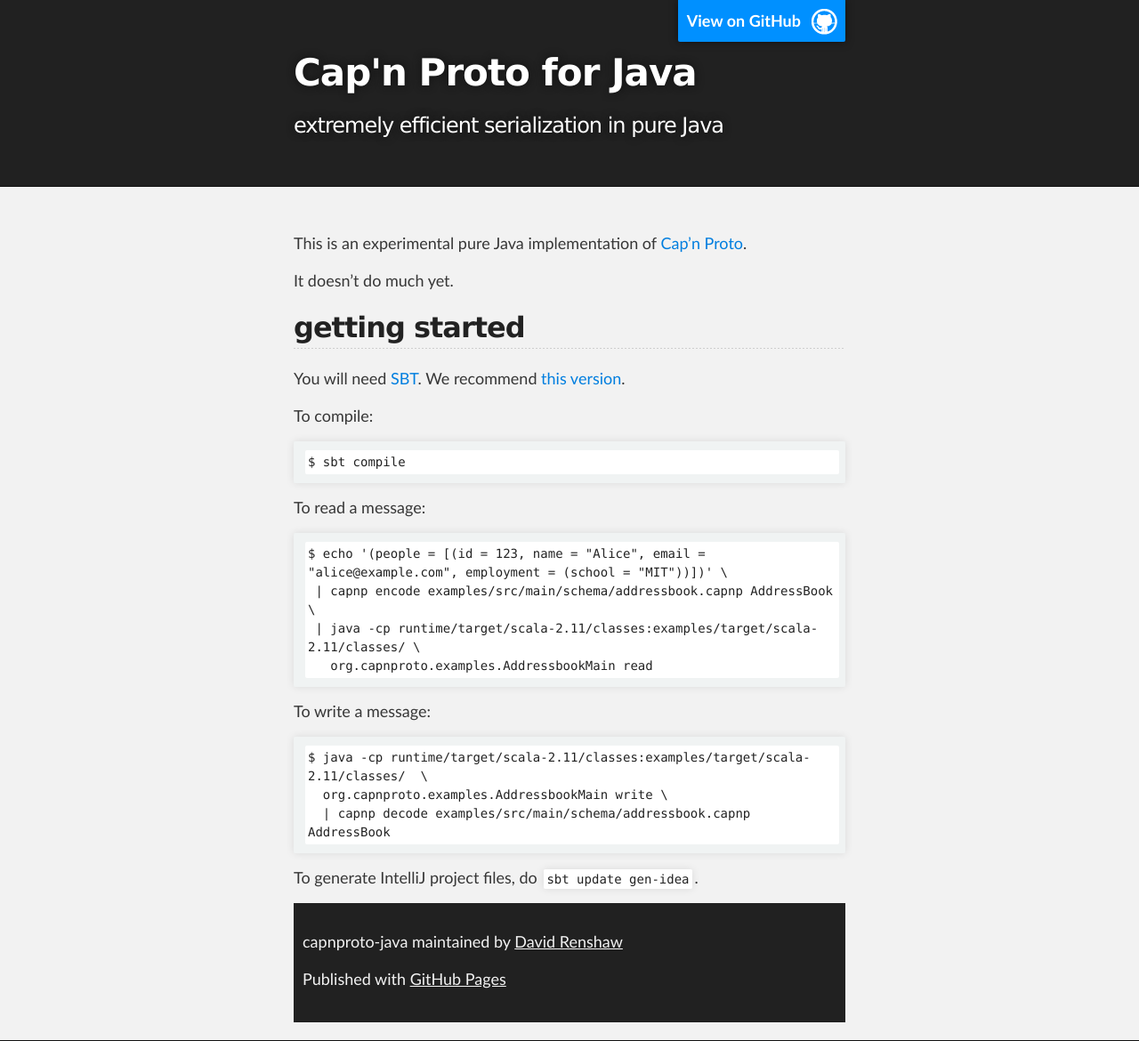
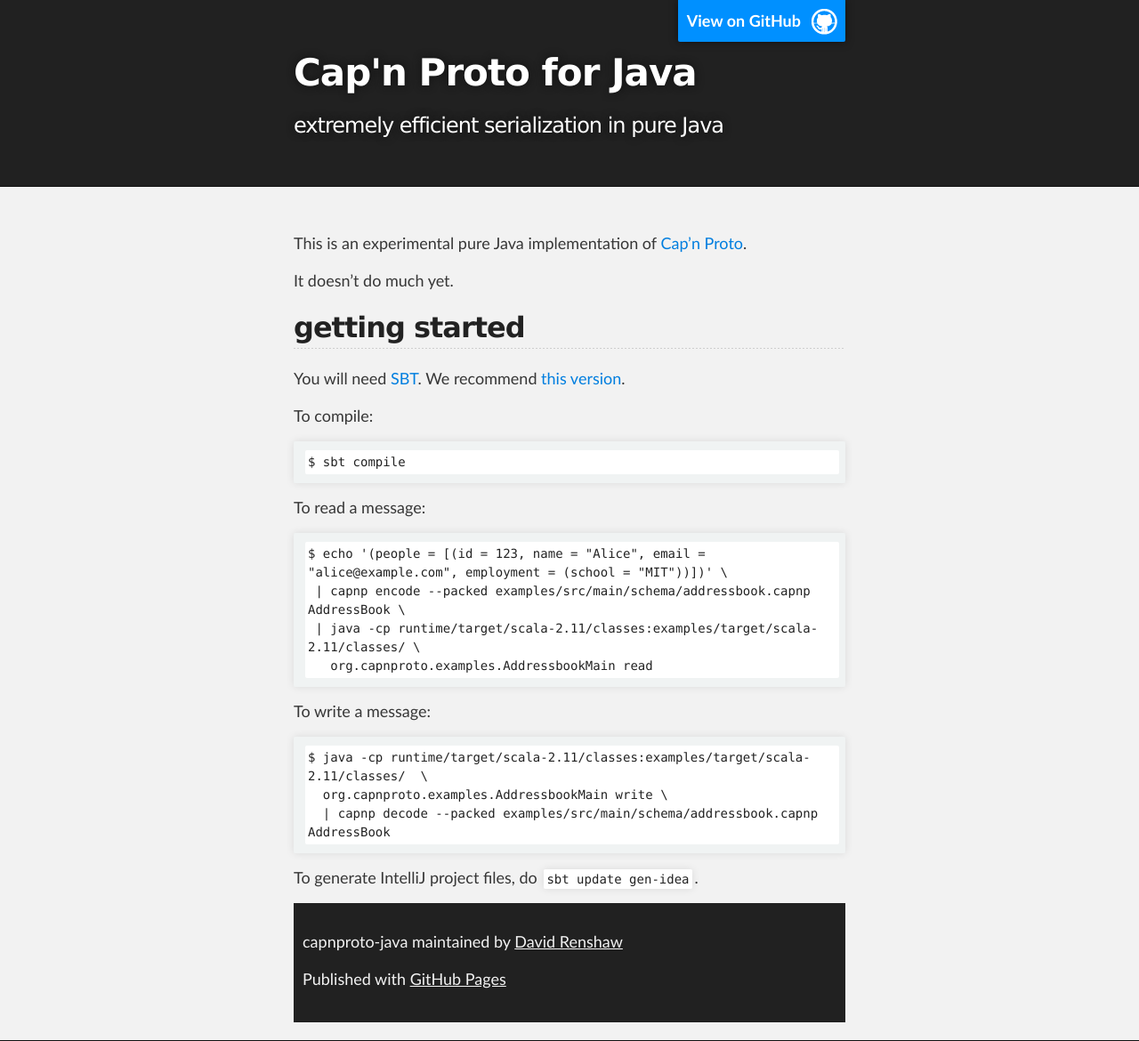
Before and after one commit to capnproto/capnproto-java, a Jekyll site: the page built from index.md, in a window 1280 px wide. Shown: the whole page at 89% size. Built offline with Jekyll 4.4.1, drawn with Linux system fonts in a browser that asks for light colours; Markdown is read by kramdown in place of the engine named in the settings.

Commit message:
--packed

```diff
--- a/index.md
+++ b/index.md
@@ -19,7 +19,7 @@ $ sbt compile
 To read a message:
 
     $ echo '(people = [(id = 123, name = "Alice", email = "alice@example.com", employment = (school = "MIT"))])' \
-     | capnp encode examples/src/main/schema/addressbook.capnp AddressBook \
+     | capnp encode --packed examples/src/main/schema/addressbook.capnp AddressBook \
      | java -cp runtime/target/scala-2.11/classes:examples/target/scala-2.11/classes/ \
        org.capnproto.examples.AddressbookMain read
 
@@ -28,7 +28,7 @@ To write a message:
 
     $ java -cp runtime/target/scala-2.11/classes:examples/target/scala-2.11/classes/  \
       org.capnproto.examples.AddressbookMain write \
-      | capnp decode examples/src/main/schema/addressbook.capnp AddressBook
+      | capnp decode --packed examples/src/main/schema/addressbook.capnp AddressBook
 
 
 To generate IntelliJ project files, do `sbt update gen-idea`.
```
